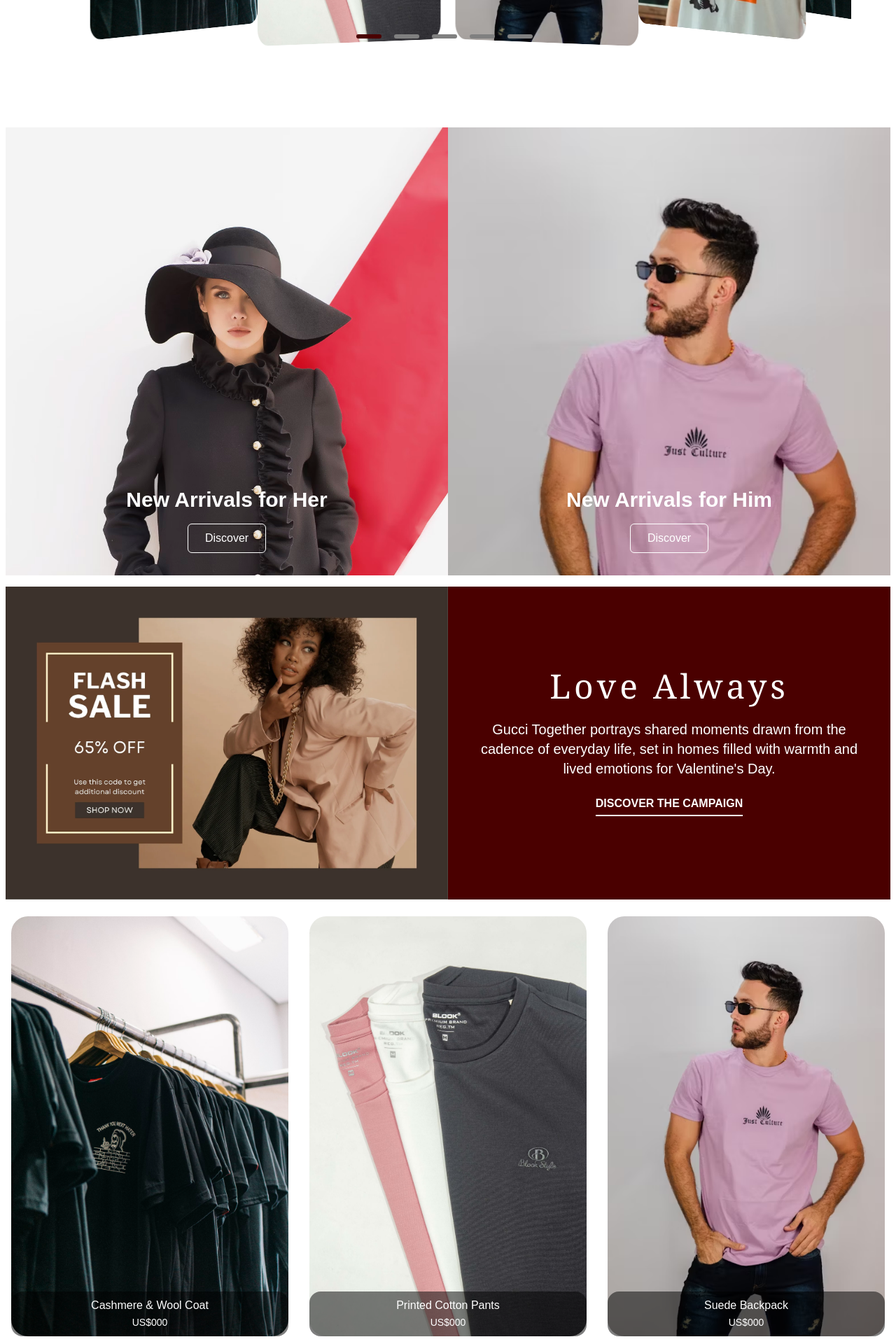
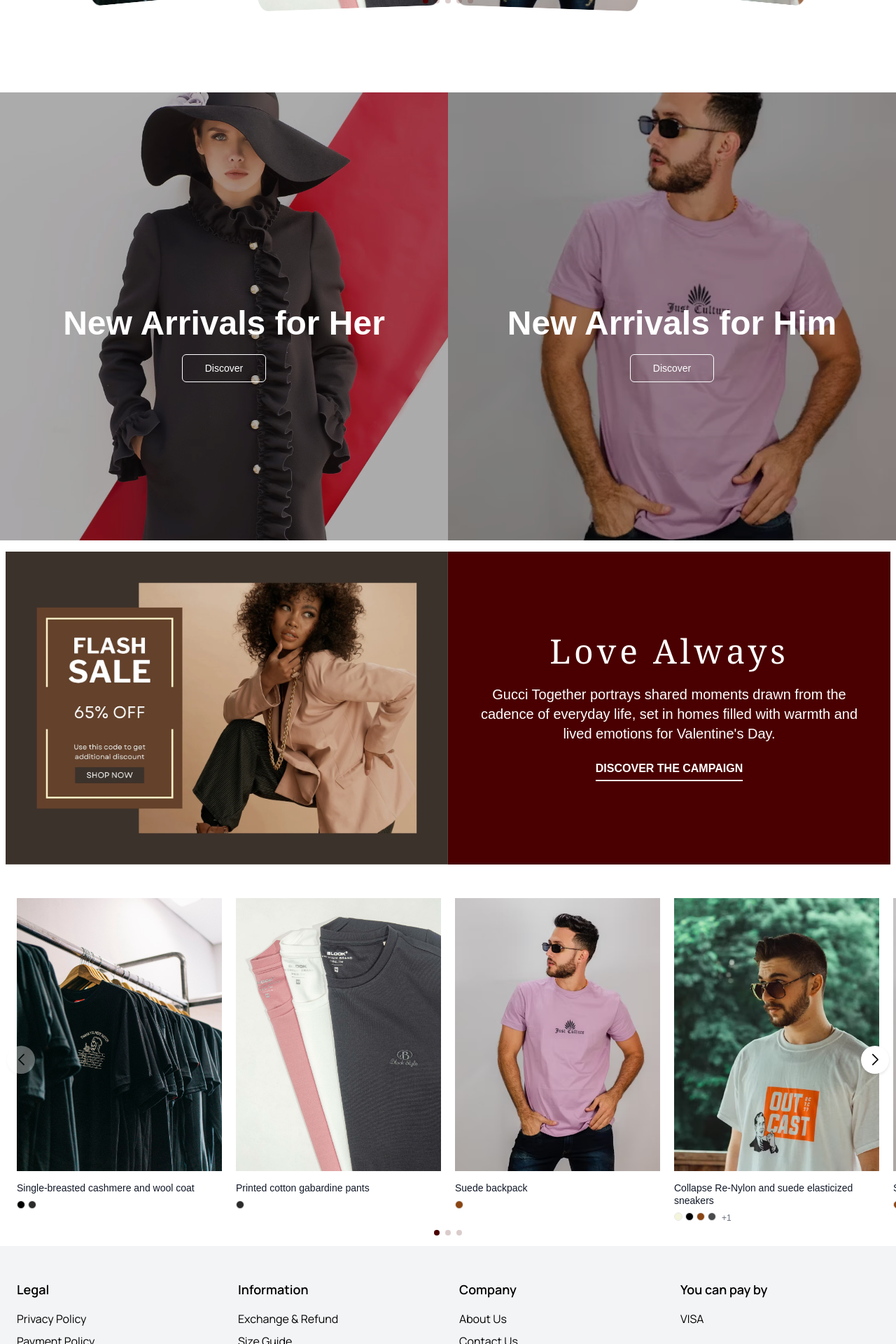
Before and after one commit to monir178/relation-client, a Next.js app: page / in a window 1280 px wide. Shown: the part 1300-3220 px from the top of the page at 70% size. Built offline with nearby package versions, Linux system fonts and the light colour scheme.

Commit message:
modified

```diff
--- a/app/globals.css
+++ b/app/globals.css
@@ -63,7 +63,7 @@ body {
 }
 
 
-.swiper-pagination-bullet {
+/* .swiper-pagination-bullet {
   background-color: gray !important;
   opacity: 1 !important;
   width: 36px !important;
@@ -81,7 +81,42 @@ body {
 
 .swiper-pagination-bullet-active {
   background-color: #4a0000 !important;
+} */
+
+.swiper-button-next,
+.swiper-button-prev {
+  color: #000 !important;
+  background: white;
+  width: 40px !important;
+  height: 40px !important;
+  border-radius: 50%;
+  box-shadow: 0 2px 4px rgba(0, 0, 0, 0.1);
 }
+
+.swiper-button-next:after,
+.swiper-button-prev:after {
+  font-size: 16px !important;
+  font-weight: bold;
+}
+
+.swiper-pagination-bullet {
+  background: #4a0000 !important;
+  opacity: 0.2;
+}
+
+.swiper-pagination-bullet-active {
+  opacity: 1;
+}
+
+/* Hide navigation on mobile */
+@media (max-width: 640px) {
+  .swiper-button-next,
+  .swiper-button-prev {
+    display: none !important;
+  }
+}
+
+
 
 
 
--- a/app/layout.tsx
+++ b/app/layout.tsx
@@ -2,6 +2,7 @@ import type { Metadata } from "next";
 import { Geist, Geist_Mono, Manrope } from "next/font/google";
 import "./globals.css";
 import Navbar from "@/components/Shared/Navbar";
+import Footer from "@/components/Shared/Footer";
 
 const geistSans = Geist({
   variable: "--font-geist-sans",
@@ -35,6 +36,7 @@ export default function RootLayout({
         className={`${geistSans.variable,  manrope.variable} ${geistMono.variable} antialiased`}>
         <Navbar />
         {children}
+        <Footer/>
       </body>
     </html>
   );
--- a/app/page.tsx
+++ b/app/page.tsx
@@ -1,5 +1,4 @@
 import Banner from "@/components/Banner";
-import Footer from "@/components/Shared/Footer";
 import Campaign from "@/components/Showcase/Campaign";
 import Carousel from "@/components/Showcase/Carousel";
 import NewArrivals from "@/components/Showcase/NewArraival";
@@ -13,7 +12,7 @@ export default function Home() {
       <NewArrivals/>
       <Campaign/>
       <Product/>
-      <Footer/>
+
     </div>
   );
 }
--- /dev/null
+++ b/components/Category/Category.tsx
@@ -0,0 +1,89 @@
+"use client"
+
+import Image from "next/image"
+import { Heart } from "lucide-react"
+import { useState } from "react"
+import { Button } from "@/components/ui/button"
+import { Card, CardContent } from "@/components/ui/card"
+
+// Sample product data - in a real app this would come from an API or database
+const products = [
+  {
+    id: 1,
+    name: "Burgundy Leather Loafer",
+    price: "$295",
+    imageUrl:
+      "/bag.jpg",
+  },
+  {
+    id: 2,
+    name: "Classic Black Loafer",
+    price: "$275",
+    imageUrl:
+     "/bag.jpg",
+  },
+  {
+    id: 3,
+    name: "Olive Penny Loafer",
+    price: "$285",
+    imageUrl:
+      "/bag.jpg",
+  },
+  {
+    id: 4,
+    name: "Cream Canvas Sneaker",
+    price: "$195",
+    imageUrl:
+     "/bag.jpg",
+  },
+  // Add more products as needed
+]
+
+export default function Category() {
+  const [favorites, setFavorites] = useState<number[]>([])
+
+  const toggleFavorite = (productId: number) => {
+    setFavorites((prev) => (prev.includes(productId) ? prev.filter((id) => id !== productId) : [...prev, productId]))
+  }
+
+  return (
+    <div className="container mx-auto px-4 py-16">
+      <h1 className="text-3xl font-bold mb-8">Featured Collection</h1>
+
+      <div className="grid grid-cols-1 sm:grid-cols-2 lg:grid-cols-3 xl:grid-cols-4 gap-6">
+        {products.map((product) => (
+          <Card key={product.id} className="group relative">
+            <CardContent className="p-0">
+              <div className="relative aspect-square overflow-hidden">
+                <Image
+                  src={product.imageUrl || "/placeholder.svg"}
+                  alt={product.name}
+                  fill
+                  className="object-cover transition-transform duration-300 group-hover:scale-105"
+                  sizes="(max-width: 768px) 100vw, (max-width: 1200px) 50vw, 25vw"
+                />
+                <Button
+                  variant="ghost"
+                  size="icon"
+                  className="absolute top-2 right-2 z-10 bg-white/80 backdrop-blur-sm hover:bg-white/90"
+                  onClick={() => toggleFavorite(product.id)}
+                >
+                  <Heart
+                    className={`h-5 w-5 ${
+                      favorites.includes(product.id) ? "fill-red-500 text-red-500" : "text-gray-600"
+                    }`}
+                  />
+                  <span className="sr-only">Add to favorites</span>
+                </Button>
+              </div>
+              <div className="p-4">
+                <h3 className="font-medium text-lg mb-1">{product.name}</h3>
+                <p className="text-gray-600">{product.price}</p>
+              </div>
+            </CardContent>
+          </Card>
+        ))}
+      </div>
+    </div>
+  )
+}
--- a/components/Showcase/Campaign.tsx
+++ b/components/Showcase/Campaign.tsx
@@ -1,37 +1,29 @@
-import Image from "next/image";
-import React from "react";
+"use client"
+
+import Image from "next/image"
 
 const Campaign = () => {
   return (
-    <div className="w-full mx-auto flex flex-col md:flex-row py-4 px-2 ">
+    <div className="w-full mx-auto flex flex-col sm:flex-row py-4 px-2">
       {/* Image Section */}
-      <div className="w-full lg:w-1/2">
-        <Image
-          src="/camp.jpg"
-          alt="Campaign Image"
-          width={1000}
-          height={800}
-          className="w-full h-auto object-cover"
-        />
+      <div className="w-full sm:w-1/2 order-1 sm:order-none">
+        <Image src="/camp.jpg" alt="Campaign Image" width={1000} height={800} className="w-full h-auto object-cover" />
       </div>
       {/* Content Section */}
-      <div className="bg-[#4a0000] w-full lg:w-1/2 flex justify-center items-center text-white px-6">
-        <div className="text-center space-y-2 lg:space-y-6">
-          <h1 className="text-2xl md:text-5xl font-serif tracking-widest">
-            Love Always
-          </h1>
-          <p className="max-w-2xl mx-auto text-md md:text-xl leading-relaxed">
-            Gucci Together portrays shared moments drawn from the <br /> cadence
-            of everyday life, set in homes filled with warmth and lived emotions
-            for Valentine&apos;s Day.
+      <div className="bg-[#4a0000] w-full sm:w-1/2 flex justify-center items-center text-white px-4 sm:px-6 py-8 sm:py-0">
+        <div className="text-center space-y-4 sm:space-y-6">
+          <h1 className="text-2xl sm:text-3xl md:text-4xl lg:text-5xl font-serif tracking-widest">Love Always</h1>
+          <p className="max-w-xl mx-auto text-sm sm:text-md md:text-lg lg:text-xl leading-relaxed">
+            Gucci Together portrays shared moments drawn from the cadence of everyday life, set in homes filled with
+            warmth and lived emotions for Valentine&apos;s Day.
           </p>
-          <button className="font-semibold border-b-2 border-white pb-1 hover:text-gray-300">
+          <button className="font-semibold border-b-2 border-white pb-1 hover:text-gray-300 transition-colors duration-300">
             DISCOVER THE CAMPAIGN
           </button>
         </div>
       </div>
     </div>
-  );
-};
+  )
+}
 
-export default Campaign;
+export default Campaign
--- a/components/Showcase/NewArraival.tsx
+++ b/components/Showcase/NewArraival.tsx
@@ -1,46 +1,37 @@
-import Image from "next/image";
-import React from "react";
+import Image from "next/image"
+import { Button } from "@/components/ui/button"
 
-const NewArrivals = () => {
-  return (
-    <div className="w-full mx-auto flex flex-col md:flex-row min-h-[80vh] px-2">
-      <div className="w-full md:w-1/2 relative h-[400px] md:h-auto">
-        <div className="relative w-full h-full">
-          <Image
-            src="/new1.jpg"
-            layout="fill"
-            objectFit="cover"
-            alt="New Arrivals for Her"
-            className="object-left-top"
-          />
-        </div>
-        <div className="absolute bottom-8 left-0 right-0 z-10 text-center text-white">
-          <h2 className="text-3xl font-semibold">New Arrivals for Her</h2>
-          <button className="mt-4 px-6 py-2 border border-white text-white rounded-md hover:bg-white hover:text-black transition">
-            Discover
-          </button>
-        </div>
-      </div>
+interface ArrivalProps {
+  src: string
+  alt: string
+  title: string
+}
 
-      <div className="w-full md:w-1/2 relative h-[400px] md:h-auto">
-        <div className="relative w-full h-full">
-          <Image
-            src="/ts3.jpg"
-            layout="fill"
-            objectFit="cover"
-            alt="New Arrivals for Him"
-            className="object-left-top"
-          />
-        </div>
-        <div className="absolute bottom-8 left-0 right-0 z-10 text-center text-white">
-          <h2 className="text-3xl font-semibold">New Arrivals for Him</h2>
-          <button className="mt-4 px-6 py-2 border border-white text-white rounded-md hover:bg-white hover:text-black transition">
-            Discover
-          </button>
-        </div>
+const Arrival = ({ src, alt, title }: ArrivalProps) => (
+  <div className="relative w-full h-[50vh] md:h-[70vh] lg:h-[80vh]">
+    <Image src={src || "/placeholder.svg"} alt={alt} fill className="object-cover" sizes="100vw" priority />
+    <div className="absolute inset-0 bg-black bg-opacity-30 flex items-center justify-center">
+      <div className="text-center mt-20 space-y-5">
+        <h2 className="text-3xl md:text-4xl lg:text-5xl font-bold text-white ">{title}</h2>
+        <Button
+          variant="outline"
+          size="lg"
+          className="bg-transparent text-white border-white hover:bg-white hover:text-black transition-colors duration-300"
+        >
+          Discover
+        </Button>
       </div>
     </div>
-  );
-};
+  </div>
+)
 
-export default NewArrivals;
+export default function NewArrivals() {
+  return (
+    <section className="w-full">
+      <div className="grid md:grid-cols-2">
+        <Arrival src="/new1.jpg" alt="New Arrivals for Her" title="New Arrivals for Her" />
+        <Arrival src="/ts3.jpg" alt="New Arrivals for Him" title="New Arrivals for Him" />
+      </div>
+    </section>
+  )
+}
--- a/components/Showcase/Product.tsx
+++ b/components/Showcase/Product.tsx
@@ -1,57 +1,94 @@
-'use client'
-import React from "react";
-import { Swiper, SwiperSlide } from "swiper/react";
-import Image from "next/image";
-import "swiper/css";
-import "swiper/css/bundle"; // Ensures all styles are applied
-import { FreeMode, Pagination } from "swiper/modules";
+"use client"
+
+import Image from "next/image"
+import { Swiper, SwiperSlide } from "swiper/react"
+import { Navigation, Pagination } from "swiper/modules"
+
+// Import Swiper styles
+import "swiper/css"
+import "swiper/css/navigation"
+import "swiper/css/pagination"
 
 const products = [
-  { image: '/ts1.jpg', price: 'US$000', name: 'Cashmere & Wool Coat' },
-  { image: '/ts2.jpg', price: 'US$000', name: 'Printed Cotton Pants' },
-  { image: '/ts3.jpg', price: 'US$000', name: 'Suede Backpack' },
-  { image: '/ts4.jpg', price: 'US$000', name: 'Elasticized Sneakers' },
-  { image: '/ts3.jpg', price: 'US$000', name: 'Suede Backpack' },
-  { image: '/ts4.jpg', price: 'US$000', name: 'Elasticized Sneakers' },
-  { image: '/ts3.jpg', price: 'US$000', name: 'Suede Backpack' },
-  { image: '/ts4.jpg', price: 'US$000', name: 'Elasticized Sneakers' },
-];
+  {
+    image: "/ts1.jpg",
+    name: "Single-breasted cashmere and wool coat",
+    colors: ["#000000", "#2B2B2B"],
+  },
+  {
+    image: "/ts2.jpg",
+    name: "Printed cotton gabardine pants",
+    colors: ["#2B2B2B"],
+  },
+  {
+    image: "/ts3.jpg",
+    name: "Suede backpack",
+    colors: ["#8B4513"],
+  },
+  {
+    image: "/ts4.jpg",
+    name: "Collapse Re-Nylon and suede elasticized sneakers",
+    colors: ["#F5F5DC", "#000000", "#8B4513", "#4A4A4A"],
+  },
+  {
+    image: "/ts3.jpg",
+    name: "Suede backpack",
+    colors: ["#8B4513"],
+  },
+  {
+    image: "/ts4.jpg",
+    name: "Elasticized sneakers",
+    colors: ["#F5F5DC", "#000000"],
+  },
+]
 
-const Product = () => {
+export default function ProductCarousel() {
   return (
-    <div className="px-4 py-2">
+    <div className="w-full">
       <Swiper
+        modules={[Navigation, Pagination]}
+        navigation
+        pagination={{ clickable: true }}
+        spaceBetween={20}
         slidesPerView={1}
-        spaceBetween={15}
-        freeMode={true}
-        pagination={{ clickable: true }}
-        modules={[FreeMode, Pagination]}
         breakpoints={{
-          480: { slidesPerView: 1 },
-          640: { slidesPerView: 2, spaceBetween: 20 },
-          1024: { slidesPerView: 3, spaceBetween: 30 }
+          640: { slidesPerView: 2 },
+          1024: { slidesPerView: 3 },
+          1280: { slidesPerView: 4 },
         }}
-
+        className="!px-4 !py-8 sm:!px-6"
       >
         {products.map((product, index) => (
-          <SwiperSlide key={index} className="w-full">
-            <div className="relative  h-[450px] sm:h-[500px] md:h-[550px] lg:h-[600px] group">
-              <Image
-                src={product.image}
-                alt={product.name}
-                fill
-                className="object-cover rounded-3xl"
-              />
-              <div className="absolute bottom-0 left-0 right-0 px-4 py-2 rounded-2xl bg-black/50 text-white text-center">
-                <span className="block text-sm sm:text-base font-medium">{product.name}</span>
-                <span className="text-xs sm:text-sm">{product.price}</span>
+          <SwiperSlide key={index}>
+            <div className="group cursor-pointer">
+              <div className="relative aspect-[3/4] mb-4 bg-[#F8F8F8]">
+                <Image
+                  src={product.image || "/placeholder.svg"}
+                  alt={product.name}
+                  fill
+                  priority={index === 0}
+                  className="object-cover transition-transform duration-300 group-hover:scale-105"
+                />
+              </div>
+              <div className="space-y-2">
+                <h3 className="text-sm font-normal text-gray-900 leading-tight">{product.name}</h3>
+                <div className="flex gap-1">
+                  {product.colors.map((color, colorIndex) => (
+                    <div
+                      key={colorIndex}
+                      className="w-3 h-3 rounded-full border border-gray-200"
+                      style={{ backgroundColor: color }}
+                    />
+                  ))}
+                  {product.colors.length > 3 && (
+                    <span className="text-xs text-gray-500 ml-1">+{product.colors.length - 3}</span>
+                  )}
+                </div>
               </div>
             </div>
           </SwiperSlide>
         ))}
       </Swiper>
     </div>
-  );
-};
-
-export default Product;
+  )
+}
--- /dev/null
+++ b/components/ui/card.tsx
@@ -0,0 +1,76 @@
+import * as React from "react"
+
+import { cn } from "@/lib/utils"
+
+const Card = React.forwardRef<
+  HTMLDivElement,
+  React.HTMLAttributes<HTMLDivElement>
+>(({ className, ...props }, ref) => (
+  <div
+    ref={ref}
+    className={cn(
+      "rounded-xl border bg-card text-card-foreground shadow",
+      className
+    )}
+    {...props}
+  />
+))
+Card.displayName = "Card"
+
+const CardHeader = React.forwardRef<
+  HTMLDivElement,
+  React.HTMLAttributes<HTMLDivElement>
+>(({ className, ...props }, ref) => (
+  <div
+    ref={ref}
+    className={cn("flex flex-col space-y-1.5 p-6", className)}
+    {...props}
+  />
+))
+CardHeader.displayName = "CardHeader"
+
+const CardTitle = React.forwardRef<
+  HTMLDivElement,
+  React.HTMLAttributes<HTMLDivElement>
+>(({ className, ...props }, ref) => (
+  <div
+    ref={ref}
+    className={cn("font-semibold leading-none tracking-tight", className)}
+    {...props}
+  />
+))
+CardTitle.displayName = "CardTitle"
+
+const CardDescription = React.forwardRef<
+  HTMLDivElement,
+  React.HTMLAttributes<HTMLDivElement>
+>(({ className, ...props }, ref) => (
+  <div
+    ref={ref}
+    className={cn("text-sm text-muted-foreground", className)}
+    {...props}
+  />
+))
+CardDescription.displayName = "CardDescription"
+
+const CardContent = React.forwardRef<
+  HTMLDivElement,
+  React.HTMLAttributes<HTMLDivElement>
+>(({ className, ...props }, ref) => (
+  <div ref={ref} className={cn("p-6 pt-0", className)} {...props} />
+))
+CardContent.displayName = "CardContent"
+
+const CardFooter = React.forwardRef<
+  HTMLDivElement,
+  React.HTMLAttributes<HTMLDivElement>
+>(({ className, ...props }, ref) => (
+  <div
+    ref={ref}
+    className={cn("flex items-center p-6 pt-0", className)}
+    {...props}
+  />
+))
+CardFooter.displayName = "CardFooter"
+
+export { Card, CardHeader, CardFooter, CardTitle, CardDescription, CardContent }
```
Also changed, not shown: app/category/page.tsx (added, +12 -0 lines).
